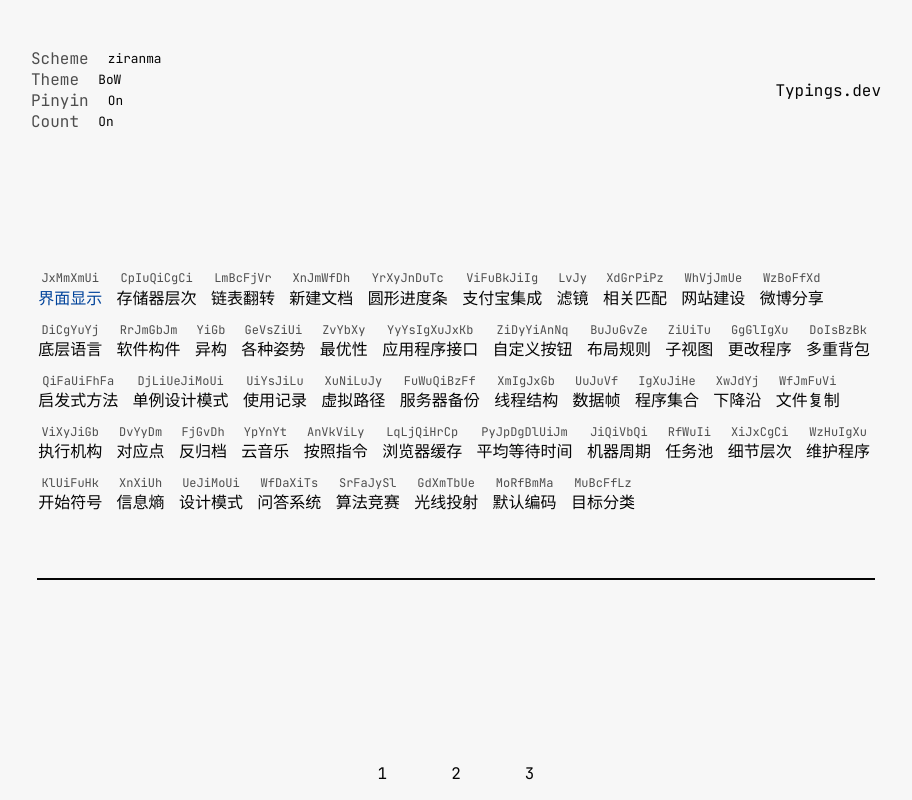
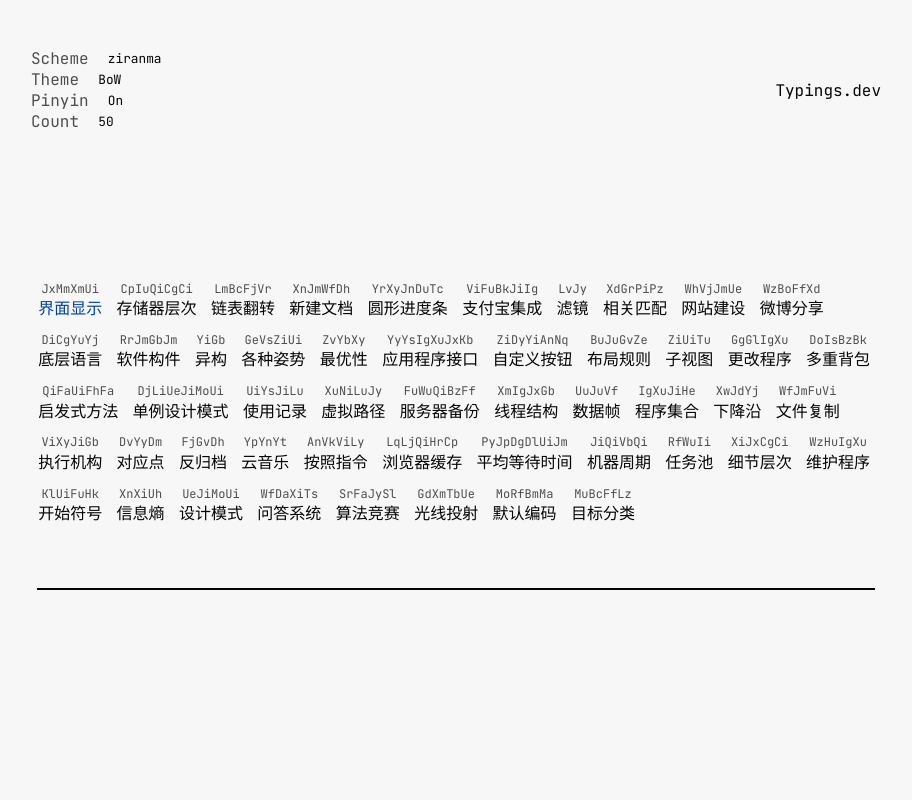
Before and after one commit to George-Miao/typings.dev, a Vue app: page /#/ in a window 1280 px wide. Shown: the whole page, without its empty margins (184-1096 px from the left). Built offline with nearby package versions, Linux system fonts and the light colour scheme.

Commit message:
✨feat: Add globalStore

```diff
--- a/src/components/Config.vue
+++ b/src/components/Config.vue
@@ -10,15 +10,24 @@
   import { defineComponent, inject, provide, reactive } from 'vue'
   import { Store } from '@/utils/store'
   import { schemesNames } from '@/utils/pinyin'
-  import { Config } from '@/types'
-  import { SupportedThemes, SupportedScheme } from '@/constants'
+  import { Config, Global } from '@/types'
+  import {
+    SupportedThemes,
+    SupportedScheme,
+    GlobalStatus,
+    SupportedMode,
+  } from '@/constants'
 
   let defaultConfig: Config = {
     showPinyin: true,
     theme: SupportedThemes.BoW,
     perPage: 50,
     scheme: SupportedScheme.Ziranma,
-    mode: 'counted',
+    mode: SupportedMode.Counted,
+  }
+
+  let initGlobal: Global = {
+    status: GlobalStatus.Started,
   }
 
   const saveKV = <T>(k: string, v: T) => {
@@ -111,6 +120,12 @@
     }
   }
 
+  class GlobalStore extends Store<Global> {
+    data() {
+      return initGlobal
+    }
+  }
+
   declare const window: {
     config: ConfigStore
     help: () => void
@@ -119,6 +134,8 @@
   export default defineComponent({
     setup() {
       const config = new ConfigStore(inject('reload'))
+      const global = new GlobalStore()
+
       config.reload()
 
       window.config = config
@@ -129,7 +146,9 @@
         console.log('Use config.setScheme(schemeName) to change')
         config.printTable()
       }
+
       provide('config', config)
+      provide('global', global)
       return {
         config,
       }
--- a/src/components/Meta.vue
+++ b/src/components/Meta.vue
@@ -6,11 +6,7 @@
     <div class="right-wing">Typings.dev</div>
   </nav>
   <slot />
-  <footer class="abs">
-    <a>1</a>
-    <a>2</a>
-    <a>3</a>
-  </footer>
+  <footer class="abs"></footer>
 </template>
 
 <script lang="ts">
@@ -19,6 +15,7 @@
   import { computed, defineComponent, inject, reactive, ref } from 'vue'
   import { ConfigStore } from './Config.vue'
   import TextButtons from './TextButtons.vue'
+  const countOptions = [5, 15, 25, 50]
   export default defineComponent({
     components: { TextButtons },
     setup() {
@@ -66,15 +63,17 @@
         },
         {
           title: 'Count',
-          options: ['On', 'Off'],
-          selected: computed(() => (config.getState().showPinyin ? 0 : 1)),
+          options: countOptions.map(e => e.toString()),
+          selected: computed(() =>
+            countOptions.indexOf(config.getState().perPage),
+          ),
           show: computed(() => {
             // In Counted mode
             // return settingGroup[0].selected == 0
             return true
           }),
           select(index) {
-            config.togglePinyin()
+            config.setPerPage(countOptions[index])
           },
         },
       ]
--- a/src/constants.ts
+++ b/src/constants.ts
@@ -14,3 +14,13 @@ export enum SupportedScheme {
   ZhinengABC = 'zhinengABC',
   Ziguang = 'ziguang',
 }
+
+export enum SupportedMode {
+  Counted = 'Counted',
+}
+
+export enum GlobalStatus {
+  Init,
+  Started,
+  Ended,
+}
```
Also changed, not shown: src/types.ts (+7 -2 lines).
